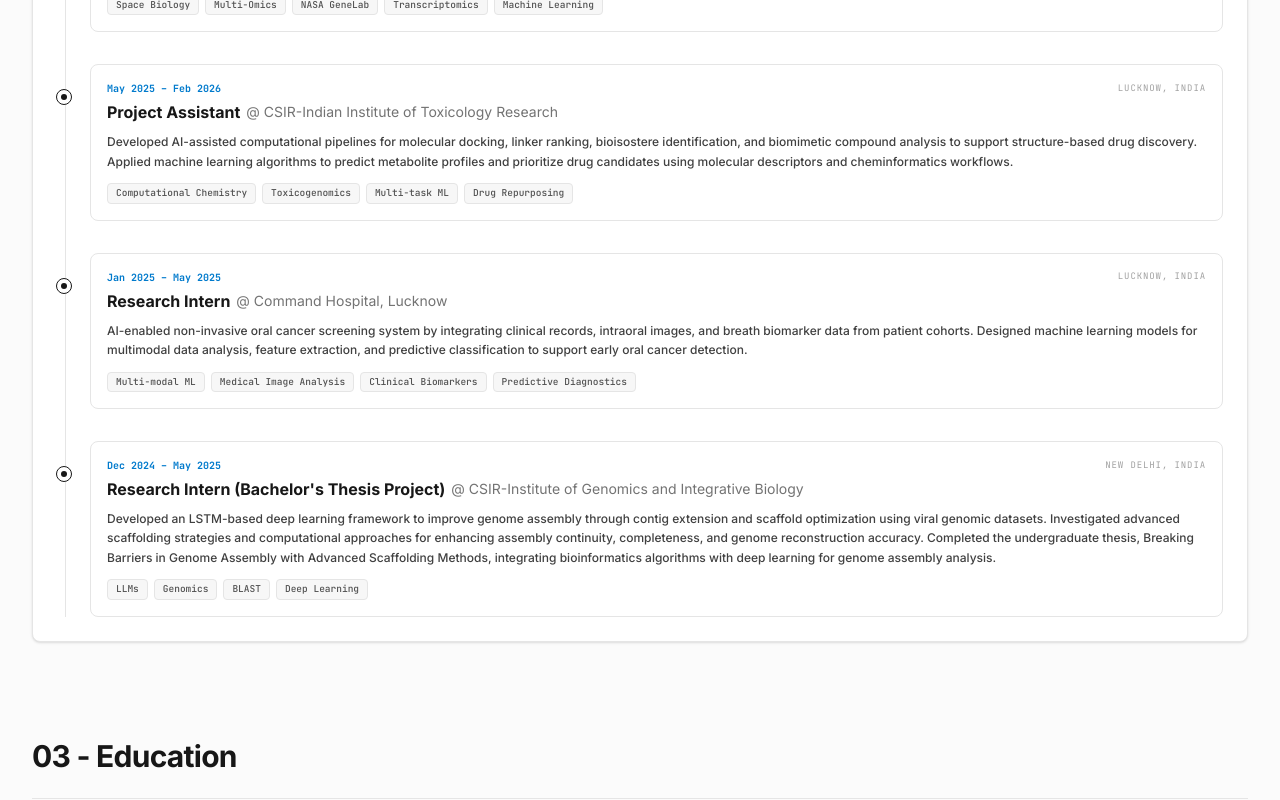
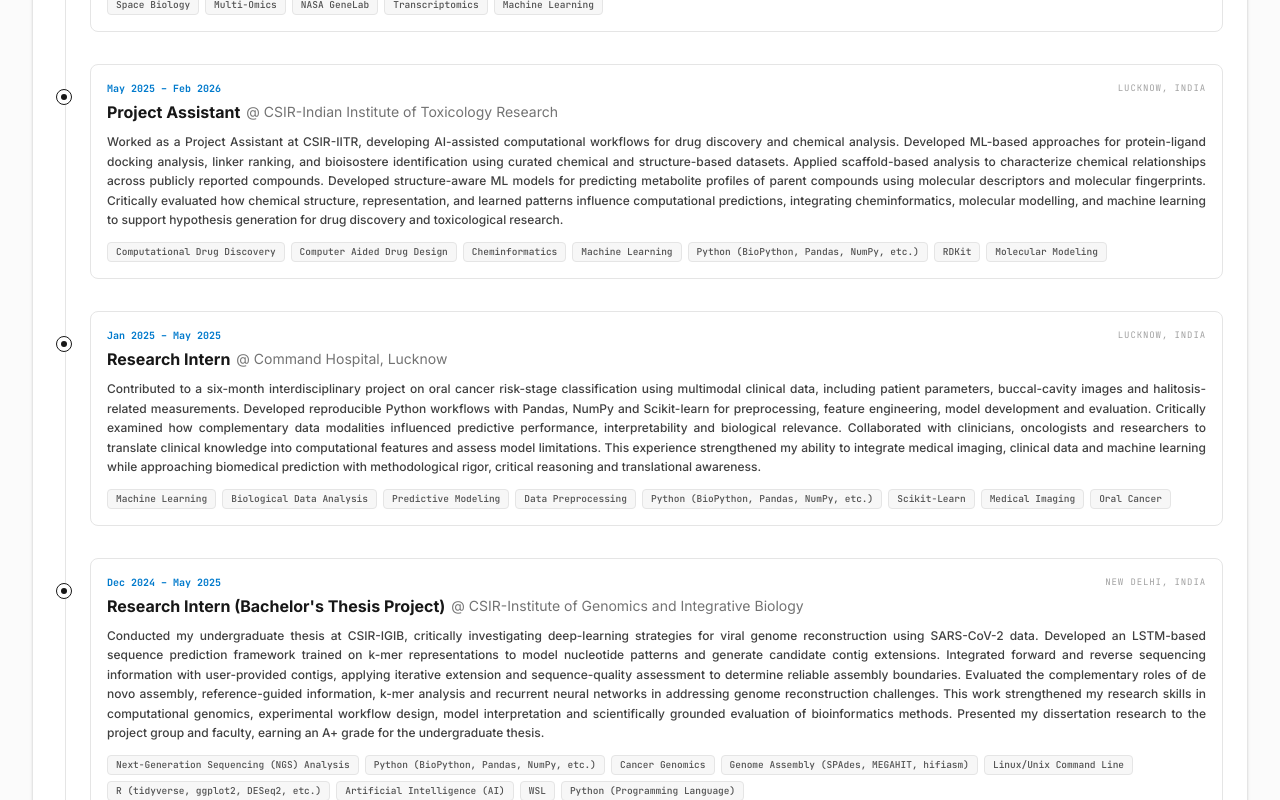
Before and after one commit to AmaanArif25/amaanarif.portfolio, a React (Vite) app: page / in a window 1280 px wide. Shown: the part 1720-2520 px from the top of the page. Built offline with nearby package versions, Linux system fonts and the light colour scheme.

Commit message:
Improvement

```diff
--- a/src/App.tsx
+++ b/src/App.tsx
@@ -73,9 +73,8 @@
   return (
     <div
       ref={ref}
-      className={`transition-all duration-800 ease-out transform ${
-        isVisible ? 'opacity-100 translate-y-0' : 'opacity-0 translate-y-6'
-      }`}
+      className={`transition-all duration-800 ease-out transform ${isVisible ? 'opacity-100 translate-y-0' : 'opacity-0 translate-y-6'
+        }`}
     >
       {children}
     </div>
@@ -99,55 +98,6 @@
     return () => clearInterval(interval);
   }, []);
 
-  // Global Anti-Copy and Image Protection Listeners
-  useEffect(() => {
-    const handleContextMenu = (e: MouseEvent) => {
-      e.preventDefault();
-    };
-
-    const handleCopy = (e: ClipboardEvent) => {
-      const target = e.target as HTMLElement;
-      if (target && (target.tagName === 'INPUT' || target.tagName === 'TEXTAREA')) {
-        return;
-      }
-      e.preventDefault();
-    };
-
-    const handleDragStart = (e: DragEvent) => {
-      e.preventDefault();
-    };
-
-    const handleKeyDown = (e: KeyboardEvent) => {
-      const target = e.target as HTMLElement;
-      if (target && (target.tagName === 'INPUT' || target.tagName === 'TEXTAREA')) {
-        return;
-      }
-      // Prevent Ctrl+C, Ctrl+U, Ctrl+S, Ctrl+A, F12
-      if (
-        (e.ctrlKey || e.metaKey) &&
-        ['c', 'C', 'u', 'U', 's', 'S', 'a', 'A'].includes(e.key)
-      ) {
-        e.preventDefault();
-      }
-      if (e.key === 'F12') {
-        e.preventDefault();
-      }
-    };
-
-    document.addEventListener('contextmenu', handleContextMenu);
-    document.addEventListener('copy', handleCopy);
-    document.addEventListener('cut', handleCopy);
-    document.addEventListener('dragstart', handleDragStart);
-    document.addEventListener('keydown', handleKeyDown);
-
-    return () => {
-      document.removeEventListener('contextmenu', handleContextMenu);
-      document.removeEventListener('copy', handleCopy);
-      document.removeEventListener('cut', handleCopy);
-      document.removeEventListener('dragstart', handleDragStart);
-      document.removeEventListener('keydown', handleKeyDown);
-    };
-  }, []);
 
   // Filter and split publications dynamically by section
   const matchesSearch = (pub: typeof publications[0], query: string) => {
@@ -343,7 +293,7 @@
                       </h3>
 
                       {exp.summary && (
-                        <p className="font-sans text-xs text-neutral-700 mt-2 font-medium leading-relaxed">
+                        <p className="font-sans text-xs text-neutral-700 mt-2 font-medium leading-relaxed text-justify">
                           {exp.summary}
                         </p>
                       )}
@@ -1054,7 +1004,7 @@
                         </div>
                         <h4 className="font-semibold text-neutral-900">{exp.role} <span className="font-normal text-neutral-600">@ {exp.institution}</span></h4>
                         {exp.details && (
-                          <p className="font-sans text-[11px] text-neutral-500 leading-normal pl-2 border-l border-neutral-200 mt-1">
+                          <p className="font-sans text-[11px] text-neutral-500 leading-normal pl-2 border-l border-neutral-200 mt-1 text-justify">
                             {exp.details[0]}
                           </p>
                         )}
--- a/src/data.ts
+++ b/src/data.ts
@@ -44,13 +44,21 @@
     location: "Lucknow, India",
     role: "Project Assistant",
     period: "May 2025 – Feb 2026",
-    summary: "Developed AI-assisted computational pipelines for molecular docking, linker ranking, bioisostere identification, and biomimetic compound analysis to support structure-based drug discovery. Applied machine learning algorithms to predict metabolite profiles and prioritize drug candidates using molecular descriptors and cheminformatics workflows.",
+    summary: "Worked as a Project Assistant at CSIR-IITR, developing AI-assisted computational workflows for drug discovery and chemical analysis. Developed ML-based approaches for protein-ligand docking analysis, linker ranking, and bioisostere identification using curated chemical and structure-based datasets. Applied scaffold-based analysis to characterize chemical relationships across publicly reported compounds. Developed structure-aware ML models for predicting metabolite profiles of parent compounds using molecular descriptors and molecular fingerprints. Critically evaluated how chemical structure, representation, and learned patterns influence computational predictions, integrating cheminformatics, molecular modelling, and machine learning to support hypothesis generation for drug discovery and toxicological research.",
     details: [
       "Developed a metabolism-aware, multi-task machine learning pipeline to predict multi-class skin toxicity for biomimetic parent compounds and metabolites.",
       "Translated complex toxicological outputs into an interpretable, AOP-aligned (Adverse Outcome Pathway) risk score.",
       "Utilized AI for drug repurposing, chemical scaffold analysis, linker design and ranking, and the identification of cryptic pockets."
     ],
-    tags: ["Computational Chemistry", "Toxicogenomics", "Multi-task ML", "Drug Repurposing"]
+    tags: [
+      "Computational Drug Discovery",
+      "Computer Aided Drug Design",
+      "Cheminformatics",
+      "Machine Learning",
+      "Python (BioPython, Pandas, NumPy, etc.)",
+      "RDKit",
+      "Molecular Modeling"
+    ]
   },
   {
     id: "exp2",
@@ -58,12 +66,21 @@
     location: "Lucknow, India",
     role: "Research Intern",
     period: "Jan 2025 – May 2025",
-    summary: "AI-enabled non-invasive oral cancer screening system by integrating clinical records, intraoral images, and breath biomarker data from patient cohorts. Designed machine learning models for multimodal data analysis, feature extraction, and predictive classification to support early oral cancer detection.",
+    summary: "Contributed to a six-month interdisciplinary project on oral cancer risk-stage classification using multimodal clinical data, including patient parameters, buccal-cavity images and halitosis-related measurements. Developed reproducible Python workflows with Pandas, NumPy and Scikit-learn for preprocessing, feature engineering, model development and evaluation. Critically examined how complementary data modalities influenced predictive performance, interpretability and biological relevance. Collaborated with clinicians, oncologists and researchers to translate clinical knowledge into computational features and assess model limitations. This experience strengthened my ability to integrate medical imaging, clinical data and machine learning while approaching biomedical prediction with methodological rigor, critical reasoning and translational awareness.",
     details: [
       "Designed a multi-modal machine learning pipeline that successfully integrated disparate data sources, including complex clinical parameters, diagnostic medical imaging, and novel breath-based biomarkers.",
       "Bridged clinical pathology with computational predictive modeling to improve non-invasive screening accuracy."
     ],
-    tags: ["Multi-modal ML", "Medical Image Analysis", "Clinical Biomarkers", "Predictive Diagnostics"]
+    tags: [
+      "Machine Learning",
+      "Biological Data Analysis",
+      "Predictive Modeling",
+      "Data Preprocessing",
+      "Python (BioPython, Pandas, NumPy, etc.)",
+      "Scikit-Learn",
+      "Medical Imaging",
+      "Oral Cancer"
+    ]
   },
   {
     id: "exp3",
@@ -71,12 +88,22 @@
     location: "New Delhi, India",
     role: "Research Intern (Bachelor's Thesis Project)",
     period: "Dec 2024 – May 2025",
-    summary: "Developed an LSTM-based deep learning framework to improve genome assembly through contig extension and scaffold optimization using viral genomic datasets. Investigated advanced scaffolding strategies and computational approaches for enhancing assembly continuity, completeness, and genome reconstruction accuracy. Completed the undergraduate thesis, Breaking Barriers in Genome Assembly with Advanced Scaffolding Methods, integrating bioinformatics algorithms with deep learning for genome assembly analysis.",
+    summary: "Conducted my undergraduate thesis at CSIR-IGIB, critically investigating deep-learning strategies for viral genome reconstruction using SARS-CoV-2 data. Developed an LSTM-based sequence prediction framework trained on k-mer representations to model nucleotide patterns and generate candidate contig extensions. Integrated forward and reverse sequencing information with user-provided contigs, applying iterative extension and sequence-quality assessment to determine reliable assembly boundaries. Evaluated the complementary roles of de novo assembly, reference-guided information, k-mer analysis and recurrent neural networks in addressing genome reconstruction challenges. This work strengthened my research skills in computational genomics, experimental workflow design, model interpretation and scientifically grounded evaluation of bioinformatics methods. Presented my dissertation research to the project group and faculty, earning an A+ grade for the undergraduate thesis.",
     details: [
       "Engineered and trained a specialized LLM on viral reference genomes to automate and predict viral contig extensions.",
       "Established rigorous computational validation protocols; utilized BLAST to verify generated sequences, achieving 99% similarity and proving zero hallucination in the synthesized viral genomic data."
     ],
-    tags: ["LLMs", "Genomics", "BLAST", "Deep Learning"]
+    tags: [
+      "Next-Generation Sequencing (NGS) Analysis",
+      "Python (BioPython, Pandas, NumPy, etc.)",
+      "Cancer Genomics",
+      "Genome Assembly (SPAdes, MEGAHIT, hifiasm)",
+      "Linux/Unix Command Line",
+      "R (tidyverse, ggplot2, DESeq2, etc.)",
+      "Artificial Intelligence (AI)",
+      "WSL",
+      "Python (Programming Language)"
+    ]
   }
 ];
 
--- a/src/index.css
+++ b/src/index.css
@@ -70,29 +70,3 @@
   from, to { background-color: transparent }
   50% { background-color: #1a1a1a }
 }
-
-/* Global Content & Image Protection Rules */
-body, html {
-  -webkit-user-select: none;
-  -moz-user-select: none;
-  -ms-user-select: none;
-  user-select: none;
-}
-
-/* Allow text selection inside input and textarea fields for form entry */
-input, textarea {
-  -webkit-user-select: text;
-  -moz-user-select: text;
-  -ms-user-select: text;
-  user-select: text;
-}
-
-/* Image protection against dragging and saving */
-img {
-  -webkit-user-drag: none;
-  -khtml-user-drag: none;
-  -moz-user-drag: none;
-  -o-user-drag: none;
-  user-drag: none;
-  pointer-events: none;
-}
```
